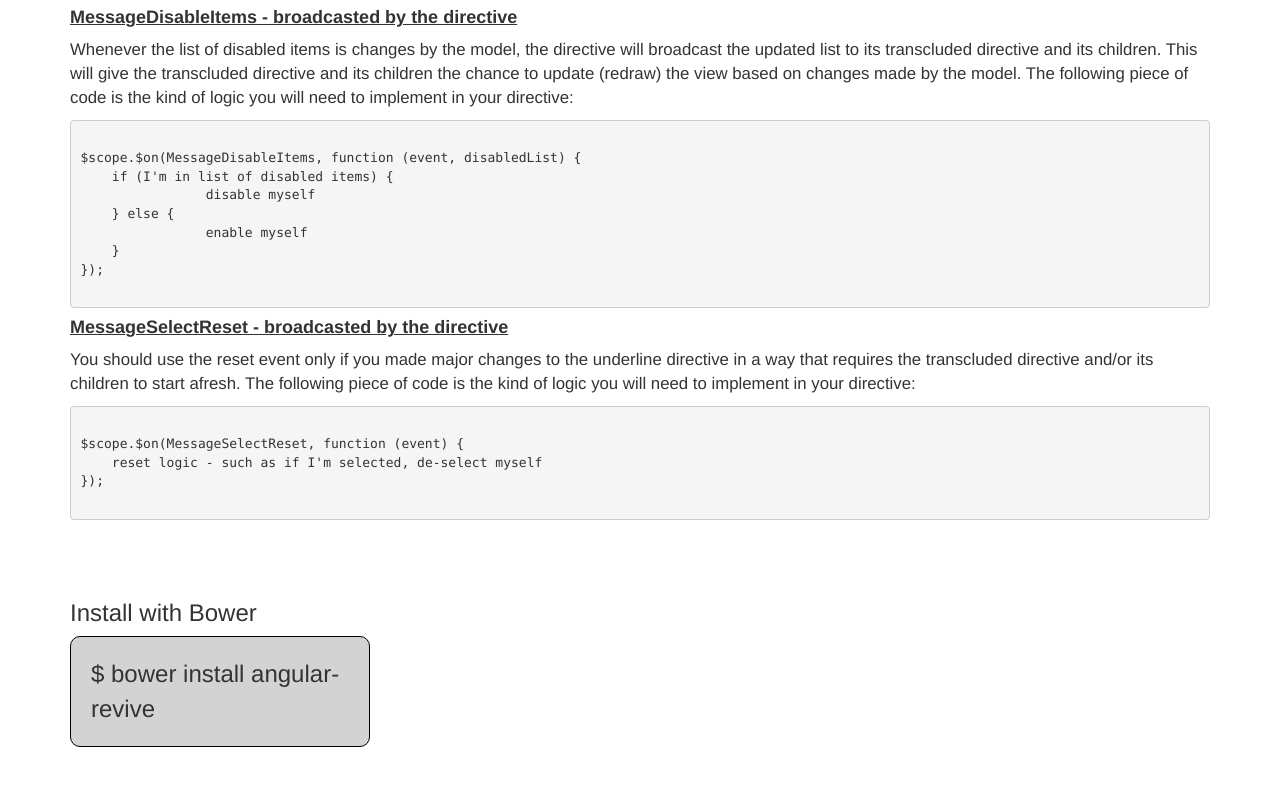
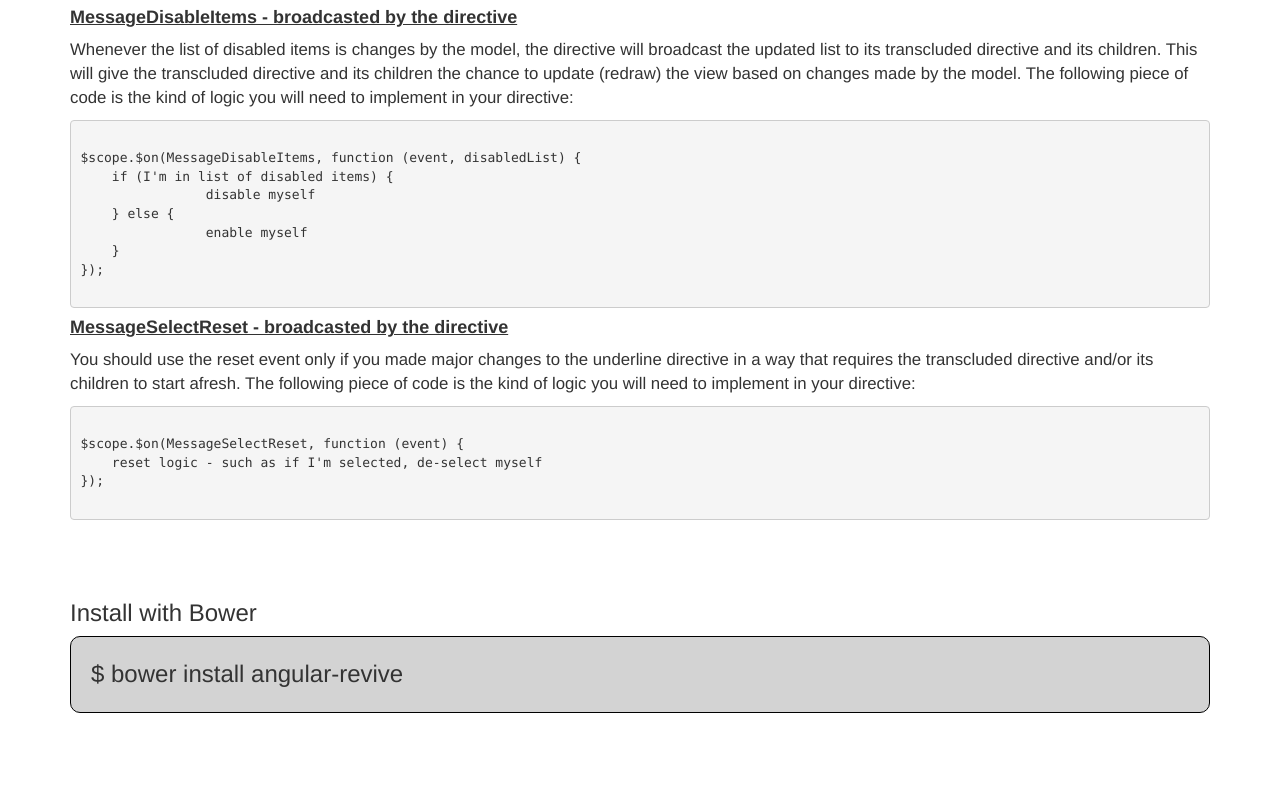
Before and after one commit to yuvaloren6/angular-revive, a plain HTML site: page angular-revive.html in a window 1280 px wide. Shown: the part 2633-3418 px from the top of the page. Drawn offline with nearby package versions, Linux system fonts and the light colour scheme.

Commit message:
change css

```diff
--- a/app.css
+++ b/app.css
@@ -53,5 +53,5 @@
     margin-bottom: 100px;
     padding: 20px;
     font-size: x-large;
-    width: 300px;
+    min-width: 400px;
 }
```
